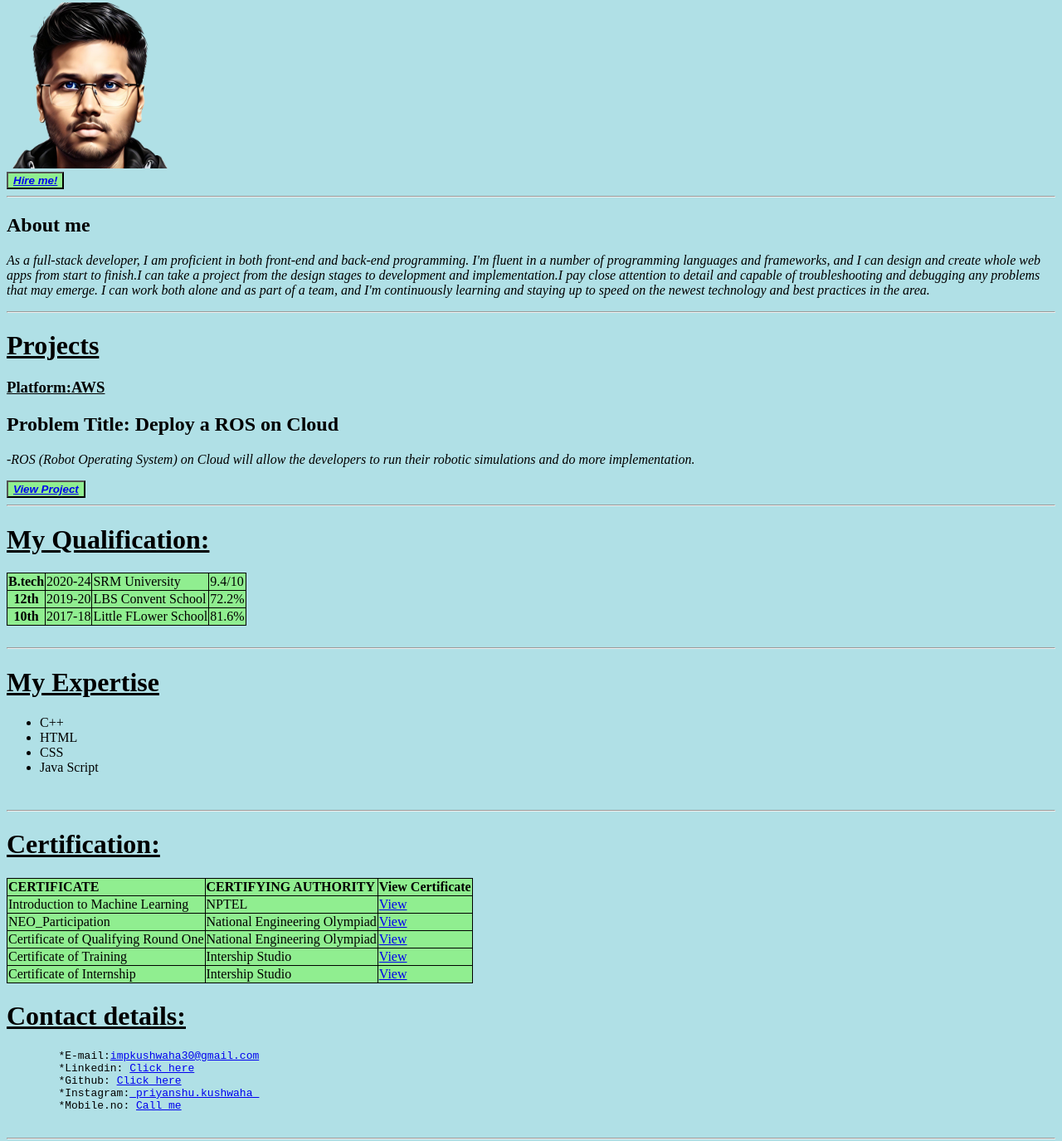
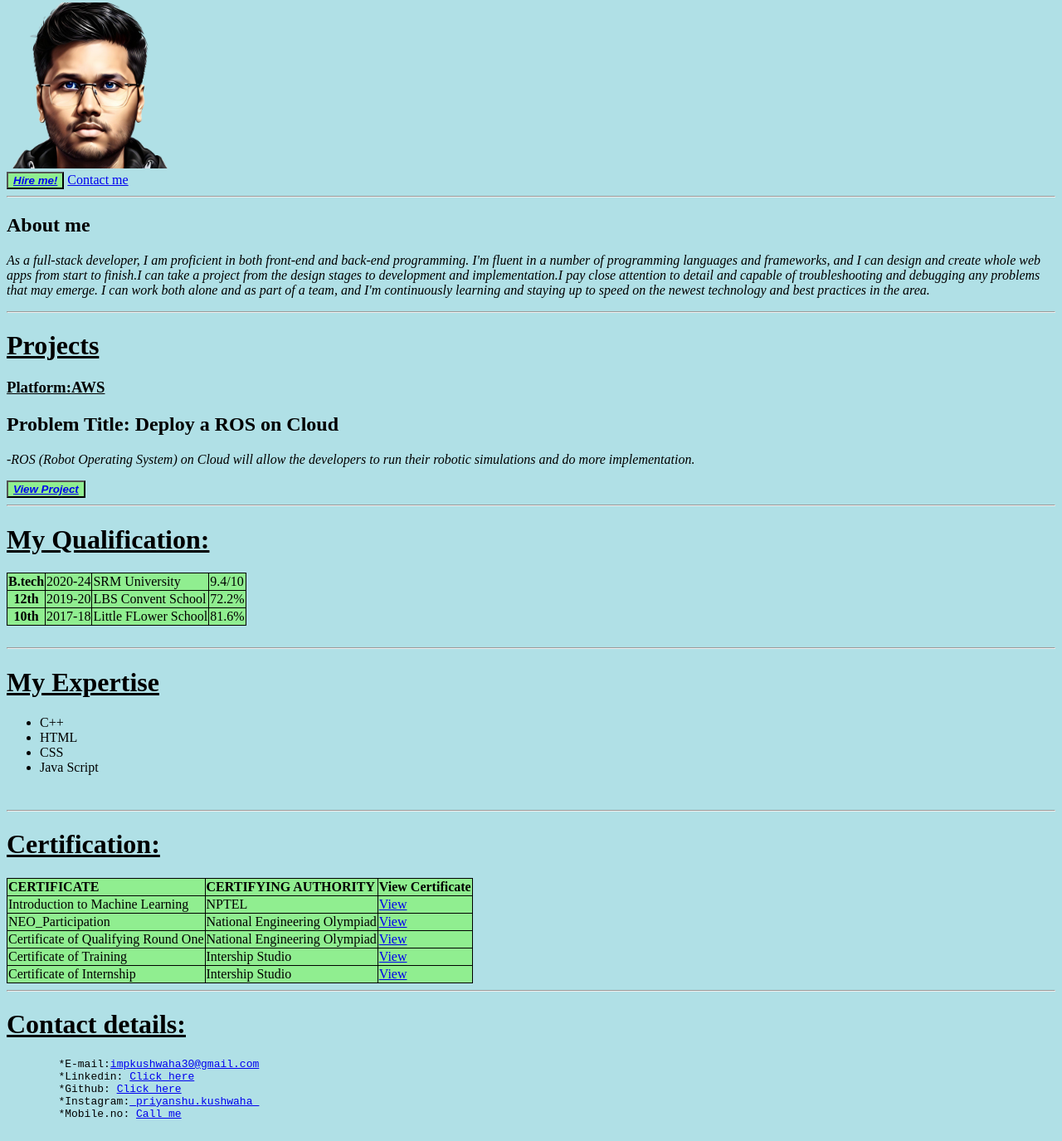
Before and after one commit to PRIYANSHU-CODES/priyanshu.github.io, a plain HTML site: page index.html in a window 1280 px wide. Shown: the part 125-1500 px from the top of the page at 83% size. Drawn offline with Linux system fonts and the light colour scheme.

Commit message:
Added Scroll Behavior  and Bookmark

```diff
--- a/index.html
+++ b/index.html
@@ -9,6 +9,9 @@
         table,tr,td{
             border: 1px solid black;
             border-collapse: collapse;
+        }
+        html{
+            scroll-behavior:smooth;
         }
     </style>
 </head>
@@ -23,6 +26,7 @@
     <br/>
     <button class="favorite styled"
             type="button" style="background-color:lightgreen;"><b><i><a target="_blank" href="https://priyanshu.devfolio.io/">Hire me!</a></i></b></button>
+            <a href="#Contact">Contact me</a>
             <hr>
             <!-- About me -->
             <h2>About me</h2>
@@ -113,8 +117,9 @@
             <td><a target="_blank" href="https://drive.google.com/file/d/1LPC04PRJgFy2GQzjiTzMFMNqGvl-vdSC/view?usp=share_link">View</a></td>
         </tr>
     </table>
+    <hr>
     <!-- Contact details -->
-    <h1><u>Contact details:</u></h1>
+    <h1 id="Contact"><u>Contact details:</u></h1>
     <p><pre>
         *E-mail:<a target="_blank" href="mailto:impkushwaha30@gmail.com">impkushwaha30@gmail.com</a>
         *Linkedin: <a target="_blank" href="http://surl.li/celey">Click here</a>
```
